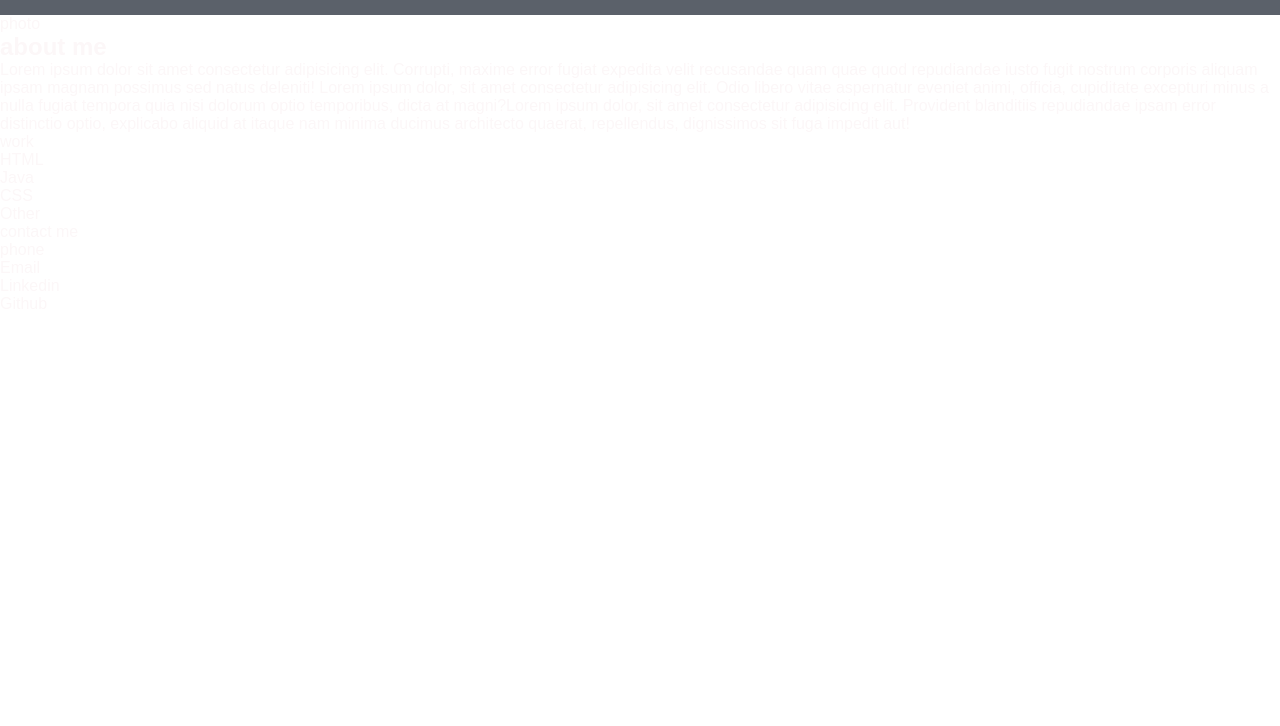
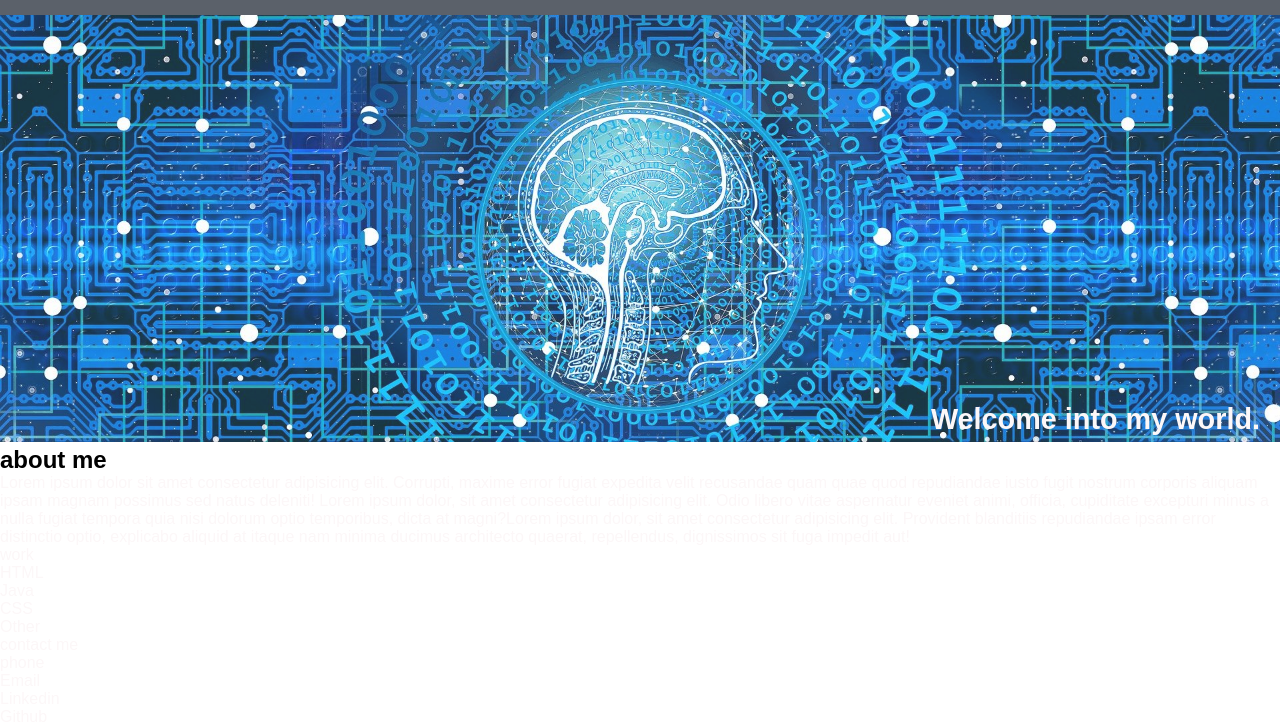
Before and after one commit to Cesar863/Student-Portfolio, a plain HTML site: page index.html in a window 1280 px wide. Shown: the part 90-816 px from the top of the page. Drawn offline with Linux system fonts and the light colour scheme.

Commit message:
added hero image and sub text to bottom left

```diff
--- a/assets/css/style.css
+++ b/assets/css/style.css
@@ -27,6 +27,7 @@ header {
     position: sticky;
     position: -webkit-sticky;
     top: 0;
+    z-index: 9999;
 }
 
 header h1{
@@ -67,3 +68,44 @@ header nav ul li a:hover {
     border-radius: 20px;
     text-shadow: none;
 }
+/* end of header */
+
+/* hero section */
+.hero {
+    position: relative;
+}
+
+.hero img {
+    width: 100%;
+    height: auto;
+    opacity: 0.9;
+}
+
+.hero-cta {
+    position: absolute;
+    bottom: 10px;
+    right: 20px;
+    font-size: 1.5vw;
+    color: var(--primary-color);
+}
+
+
+/* start about me and photos */
+.about {
+    width:100%;
+    display: flex;
+    flex-wrap: wrap;
+}
+
+.about h2 {
+    color:black;
+    text-align: left;
+    width: 20%;
+    display: flex;
+    border: 1px, black;
+}
+
+.about img {
+    width: 400px;
+    height: auto;
+}
--- a/index.html
+++ b/index.html
@@ -1,5 +1,6 @@
 <!DOCTYPE html>
 <html lang="en">
+
 <head>
     <meta charset="UTF-8">
     <meta http-equiv="X-UA-Compatible" content="IE=edge">
@@ -7,6 +8,7 @@
     <link rel="stylesheet" href="assets/css/style.css">
     <title>Cesar Martinez</title>
 </head>
+
 <body>
     <!-- sticky header with navigation tabs that link to sections of the site-->
     <header>
@@ -14,10 +16,10 @@
         <nav>
             <ul>
                 <li>
-                <a href="#about-me">About me</a>
+                    <a href="#about-me">About Me</a>
                 </li>
                 <li>
-                <a href ="#work-samples">Work Samples</a>
+                    <a href="#work-samples">Work Samples</a>
                 </li>
                 <li>
                     <a href="#contact-me">Contact Me</a>
@@ -31,10 +33,23 @@
 
     <!-- first section has a photo and an about me section could be a jumbotron maybe?-->
     <section>
+        <p></p>
+        <div class="hero">
+            <img src="assets/images/artificial-intelligence-gb8aa09645_1920.jpg">
+            <div class="hero-cta">
+            <h2>Welcome into my world.</h2>
+        </div>
+    </section>
+    <section class="about">
         <div>
-            photo
             <h2>about me</h2>
-            <p> Lorem ipsum dolor sit amet consectetur adipisicing elit. Corrupti, maxime error fugiat expedita velit recusandae quam quae quod repudiandae iusto fugit nostrum corporis aliquam ipsam magnam possimus sed natus deleniti! Lorem ipsum dolor, sit amet consectetur adipisicing elit. Odio libero vitae aspernatur eveniet animi, officia, cupiditate excepturi minus a nulla fugiat tempora quia nisi dolorum optio temporibus, dicta at magni?Lorem ipsum dolor, sit amet consectetur adipisicing elit. Provident blanditiis repudiandae ipsam error distinctio optio, explicabo aliquid at itaque nam minima ducimus architecto quaerat, repellendus, dignissimos sit fuga impedit aut!
+            <p> Lorem ipsum dolor sit amet consectetur adipisicing elit. Corrupti, maxime error fugiat expedita velit
+                recusandae quam quae quod repudiandae iusto fugit nostrum corporis aliquam ipsam magnam possimus sed
+                natus deleniti! Lorem ipsum dolor, sit amet consectetur adipisicing elit. Odio libero vitae aspernatur
+                eveniet animi, officia, cupiditate excepturi minus a nulla fugiat tempora quia nisi dolorum optio
+                temporibus, dicta at magni?Lorem ipsum dolor, sit amet consectetur adipisicing elit. Provident
+                blanditiis repudiandae ipsam error distinctio optio, explicabo aliquid at itaque nam minima ducimus
+                architecto quaerat, repellendus, dignissimos sit fuga impedit aut!
             </p>
             </div>
     </section>
@@ -60,4 +75,5 @@
         </div>
     </footer>
 </body>
+
 </html>
```
Also changed, not shown: assets/images/IMG-1190.jpg (added), assets/images/artificial-intelligence-gb8aa09645_1920.jpg (added). Lines whose indentation alone changed are shown as unchanged.
